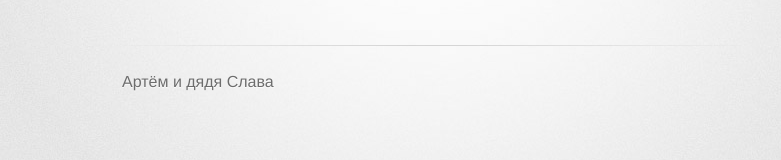
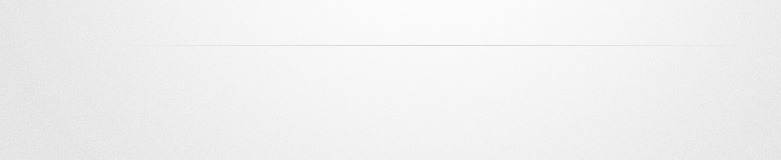
Before and after one commit to artpolikarpov/you-are-fired, a plain HTML site: page index.html in a window 1280 px wide. Shown: the part 274-434 px from the top of the page, without its empty margins (208-989 px from the left). Drawn offline with Linux system fonts and the light colour scheme; a web font is replaced by a local one.

Commit message:
Update index.html

```diff
--- a/index.html
+++ b/index.html
@@ -24,10 +24,6 @@
 
         <hr>
 
-        <section id="main_content">
-          <p>Артём и дядя Слава</p>
-        </section>
-
       </div>
     </div>
   </body>
```
